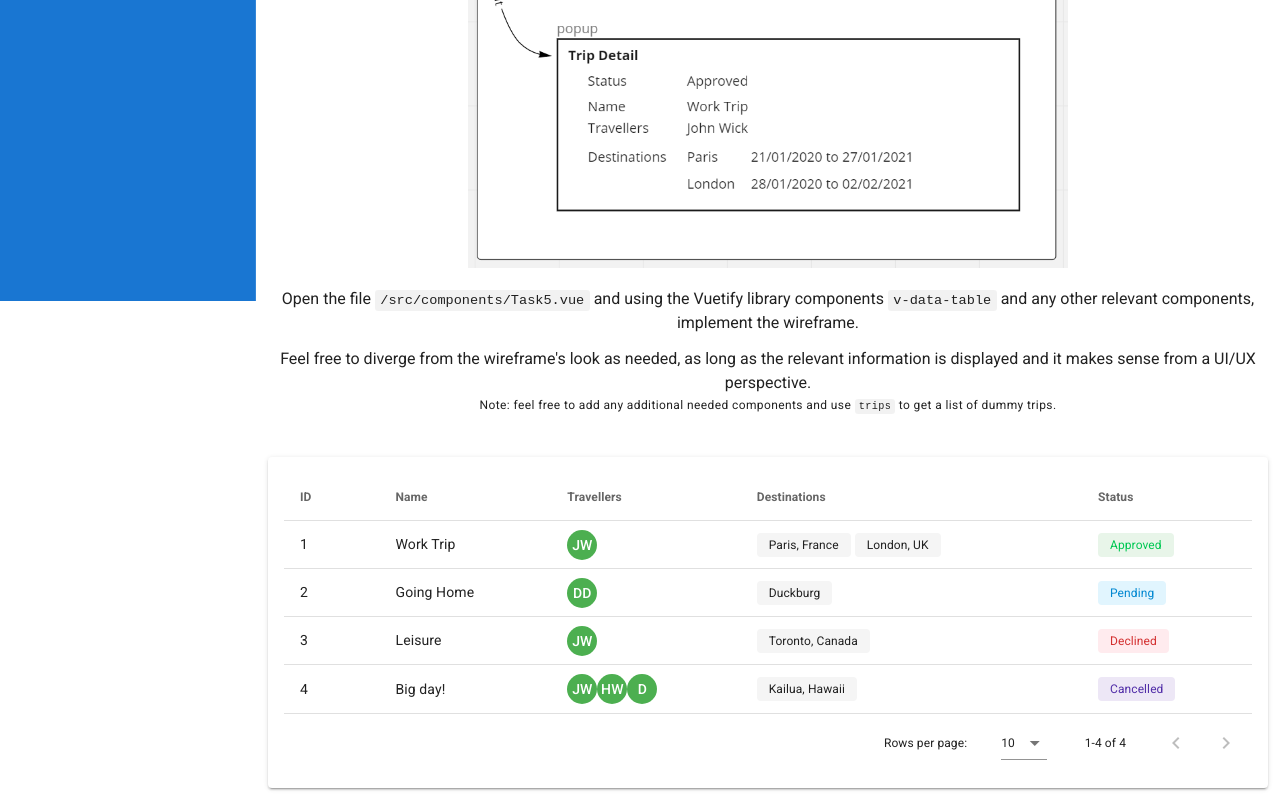
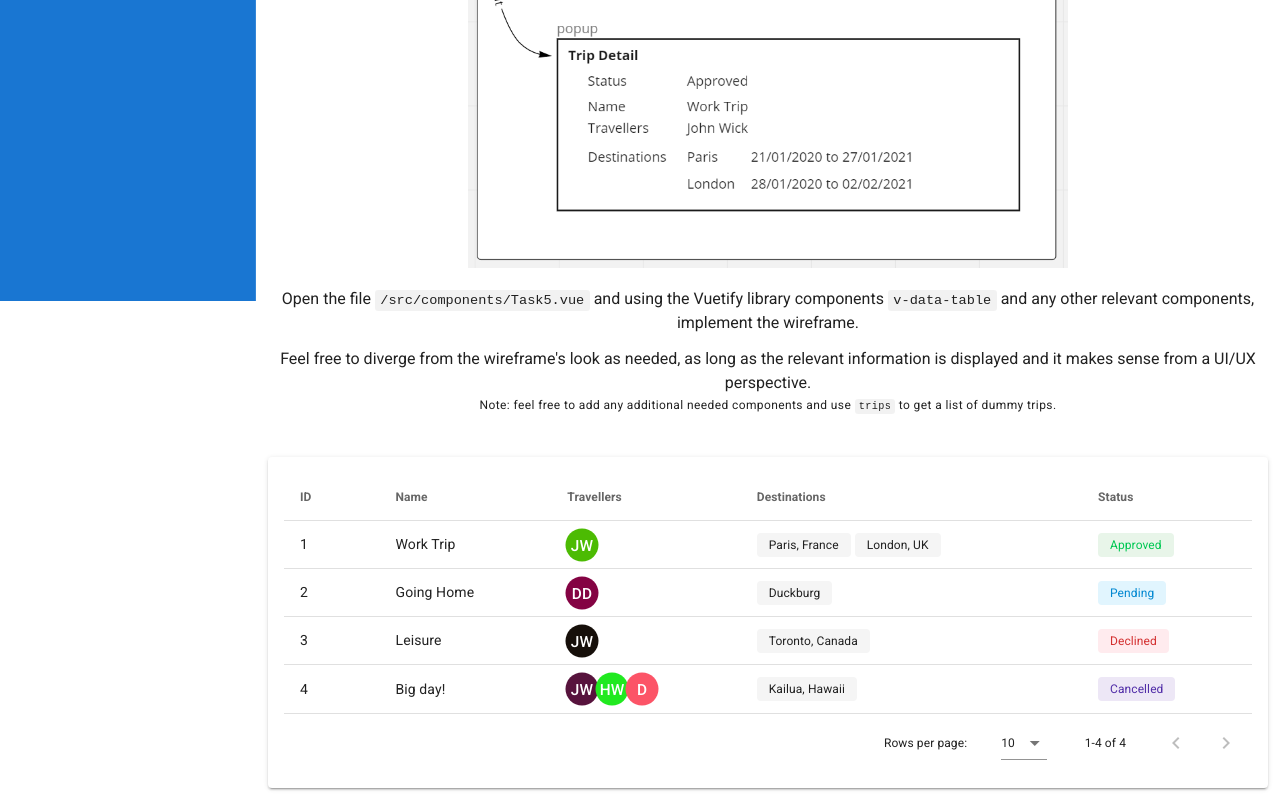
Before and after one commit to AeliGo/TripApproveCodeTest, a Vue app: page /#/task/5 in a window 1280 px wide. Shown: the part 499-1299 px from the top of the page. Built offline with nearby package versions, Linux system fonts and the light colour scheme.

Commit message:
[Task5] set random color for traveller avatar

```diff
--- a/src/components/Task5.vue
+++ b/src/components/Task5.vue
@@ -51,7 +51,13 @@
                 <template v-for="(traveller, index) in item.travellers">
                   <v-tooltip top open-delay="300" :key="index">
                     <template v-slot:activator="{ on, attrs }">
-                      <v-avatar size="30" color="green" v-bind="attrs" v-on="on">
+                      <v-avatar
+                        size="30"
+                        :color="getRandomColour()"
+                        style="transform: scale(1.1)"
+                        v-bind="attrs"
+                        v-on="on"
+                      >
                         <span class="white--text font-weight-medium">{{
                           traveller | initials
                         }}</span>
@@ -97,6 +103,7 @@
 import { loadTrips } from "@/mock.js";
 /* methods */
 import { getStatusByName } from "@/constants/StatusList";
+import { getRandomColour } from "@/utils/fns";
 
 export default {
   name: "Task5",
@@ -113,6 +120,7 @@ export default {
 
   methods: {
     getStatusByName,
+    getRandomColour,
 
     loadTrips() {
       this.trips = loadTrips();
```
